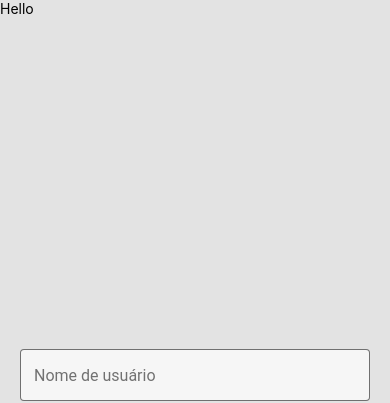
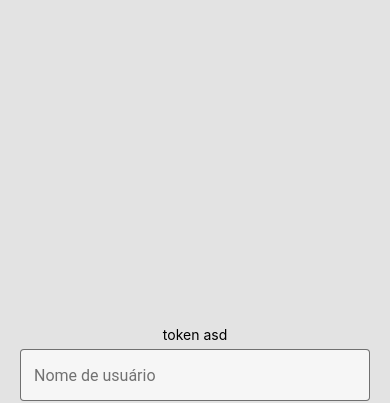
Before and after one commit to Ericoptero/marketeasy, a React Native app: screen / in a window 390 px wide. Shown: the top 403 px of the page. Built offline with nearby package versions, Linux system fonts and the light colour scheme.

Commit message:
configuring redux flow

```diff
--- /dev/null
+++ b/src/actions/auth.ts
@@ -0,0 +1,6 @@
+export function authToken(token: string) {
+  return {
+    type: '@auth/token',
+    token,
+  };
+}
--- a/src/index.js
+++ b/src/index.js
@@ -1,11 +1,16 @@
 import * as React from 'react';
+import {Provider as StoreProvider} from 'react-redux';
 import {Provider as PaperProvider} from 'react-native-paper';
 import App from './App';
 
+import store from './store';
+
 export default function Main() {
   return (
-    <PaperProvider>
-      <App />
-    </PaperProvider>
+    <StoreProvider store={store}>
+      <PaperProvider>
+        <App />
+      </PaperProvider>
+    </StoreProvider>
   );
 }
--- /dev/null
+++ b/src/reducers/auth.ts
@@ -0,0 +1,17 @@
+type ActionType = {
+  type: string;
+  token: string;
+};
+
+const INITIAL_STATE = {
+  token: 'asd',
+};
+
+export default function auth(state = INITIAL_STATE, action: ActionType) {
+  switch (action.type) {
+    case '@auth/token':
+      return {token: action.token};
+    default:
+      return state;
+  }
+}
--- /dev/null
+++ b/src/reducers/index.ts
@@ -0,0 +1,5 @@
+import {combineReducers} from 'redux';
+
+import auth from './auth';
+
+export default combineReducers({auth});
--- a/src/screens/Login/index.tsx
+++ b/src/screens/Login/index.tsx
@@ -1,5 +1,8 @@
-import React, {useState} from 'react';
+import React, {useCallback, useState} from 'react';
 import {Text} from 'react-native';
+import {useDispatch, useSelector} from 'react-redux';
+
+import {authToken} from '../../actions/auth';
 
 import {Container, ContainerCentered, TextInput, Button} from './styles';
 
@@ -7,10 +10,18 @@ const Login: React.FC = () => {
   const [emailInput, setEmailInput] = useState('');
   const [passwordInput, setPasswordInput] = useState('');
 
+  const token = useSelector(state => state.auth.token);
+  const dispatch = useDispatch();
+
+  const Logon = useCallback(async () => {
+    dispatch(authToken('Eric'));
+  }, [dispatch]);
+
   return (
     <Container>
-      <Text>Hello</Text>
       <ContainerCentered>
+        <Text>token {token}</Text>
+
         <TextInput
           mode="outlined"
           label="Nome de usuário"
@@ -25,7 +36,8 @@ const Login: React.FC = () => {
           value={passwordInput}
           onChangeText={value => setPasswordInput(value)}
         />
-        <Button mode="contained" onPress={() => console.log('Pressed')}>
+
+        <Button mode="contained" onPress={Logon}>
           Press me
         </Button>
       </ContainerCentered>
--- /dev/null
+++ b/src/store.ts
@@ -0,0 +1,7 @@
+import {createStore} from 'redux';
+
+import reducers from './reducers';
+
+const store = createStore(reducers);
+
+export default store;
```
